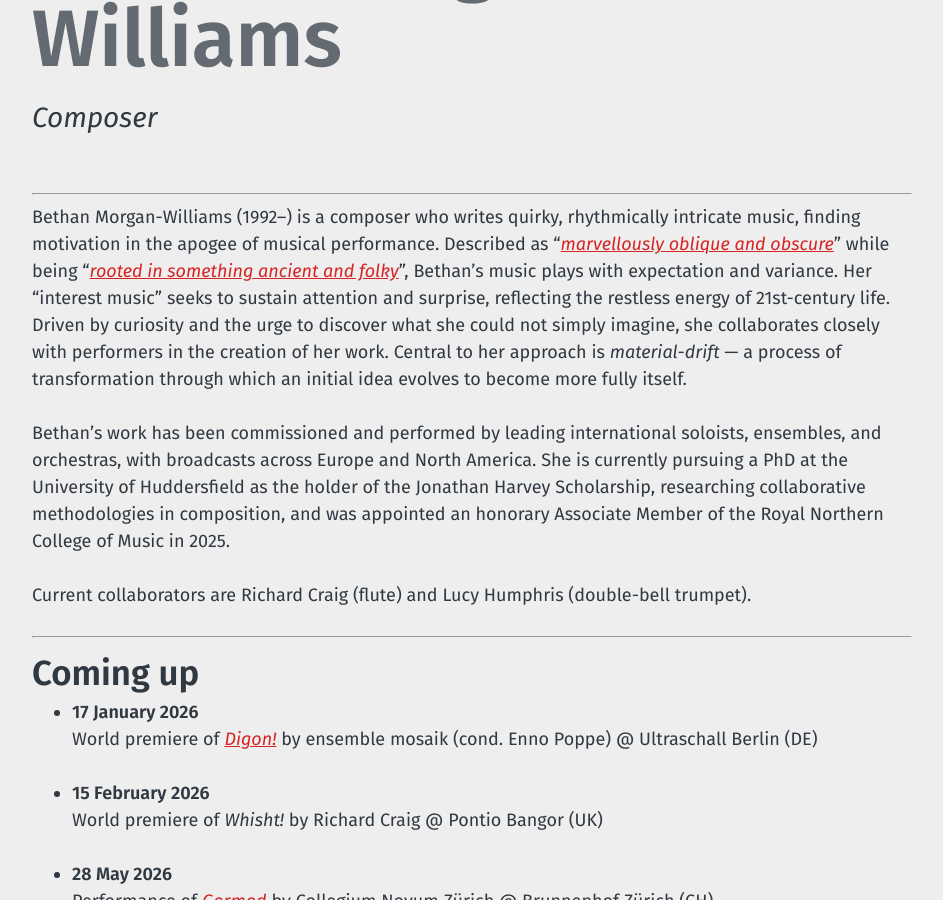
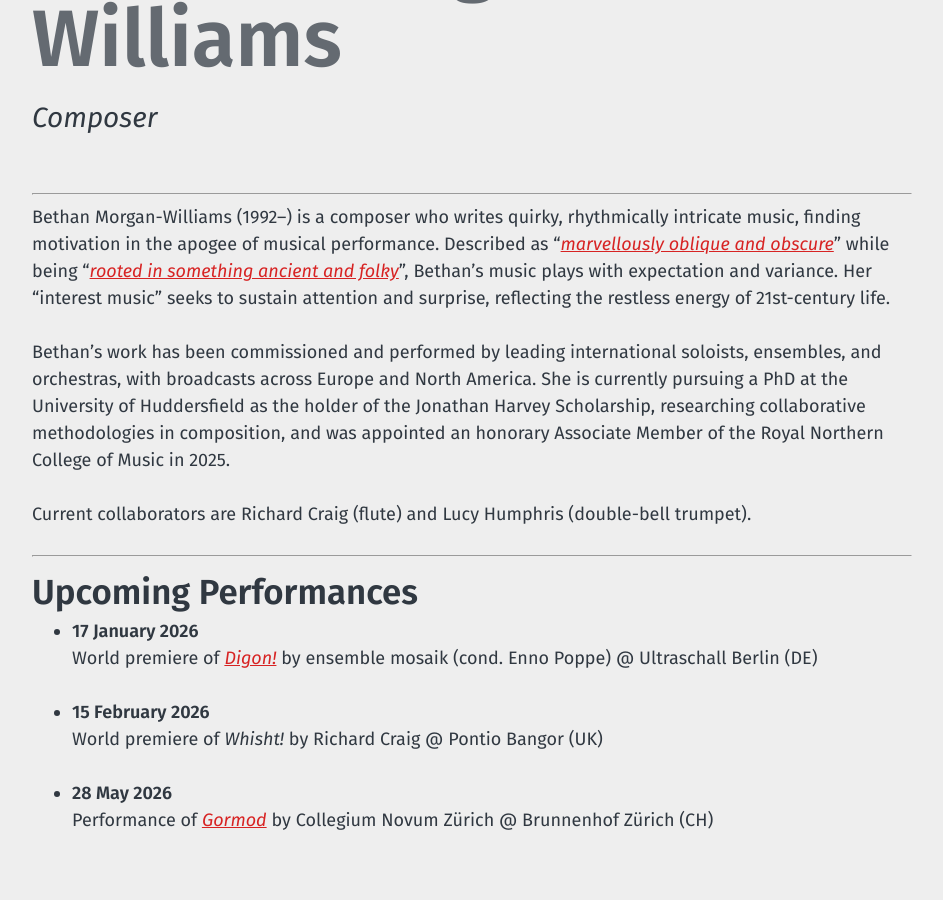
Before and after one commit to morganwilliamsb/website, a Jekyll site: the page built from index.md, in a window 1280 px wide and 900 px high, scrolled down 1210 px. Shown: the whole window, without its empty margins (40-983 px from the left). Built offline with Jekyll 4.4.1, drawn with Linux system fonts in a browser that asks for light colours.

Commit message:
Revise composer bio and section title
Updated the section title and refined the composer description.

```diff
--- a/index.md
+++ b/index.md
@@ -8,7 +8,7 @@ sub_title: "Composer"
 
 ---
 
-Bethan Morgan-Williams (1992–) is a composer who writes quirky, rhythmically intricate music, finding motivation in the apogee of musical performance. Described as “[_marvellously oblique and obscure_](https://5against4.com/2018/07/16/cheltenham-music-festival-2018-quartet-premieres-berkeley-ensemble-juliana/)” while being “[_rooted in something ancient and folky_](https://www.telegraph.co.uk/music/what-to-listen-to/london-symphony-orchestra-bring-booming-sounds-tate-moderns/)”, Bethan’s music plays with expectation and variance. Her “interest music” seeks to sustain attention and surprise, reflecting the restless energy of 21st-century life. Driven by curiosity and the urge to discover what she could not simply imagine, she collaborates closely with performers in the creation of her work. Central to her approach is _material-drift_ — a process of transformation through which an initial idea evolves to become more fully itself.
+Bethan Morgan-Williams (1992–) is a composer who writes quirky, rhythmically intricate music, finding motivation in the apogee of musical performance. Described as “[_marvellously oblique and obscure_](https://5against4.com/2018/07/16/cheltenham-music-festival-2018-quartet-premieres-berkeley-ensemble-juliana/)” while being “[_rooted in something ancient and folky_](https://www.telegraph.co.uk/music/what-to-listen-to/london-symphony-orchestra-bring-booming-sounds-tate-moderns/)”, Bethan’s music plays with expectation and variance. Her “interest music” seeks to sustain attention and surprise, reflecting the restless energy of 21st-century life.
 
 Bethan's work has been commissioned and performed by leading international soloists, ensembles, and orchestras, with broadcasts across Europe and North America. She is currently pursuing a PhD at the University of Huddersfield as the holder of the Jonathan Harvey Scholarship, researching collaborative methodologies in composition, and was appointed an honorary Associate Member of the Royal Northern College of Music in 2025.
 
@@ -16,7 +16,7 @@ Current collaborators are Richard Craig (flute) and Lucy Humphris (double-bell t
 
 ---
 
-## Coming up
+## Upcoming Performances
 
 - **17 January 2026**
   World premiere of [_Digon!_](https://ultraschallberlin.de/konzert/2026-01-17_ensemble-mosaik-poppe/) by ensemble mosaik (cond. Enno Poppe) @ Ultraschall Berlin (DE)
```
